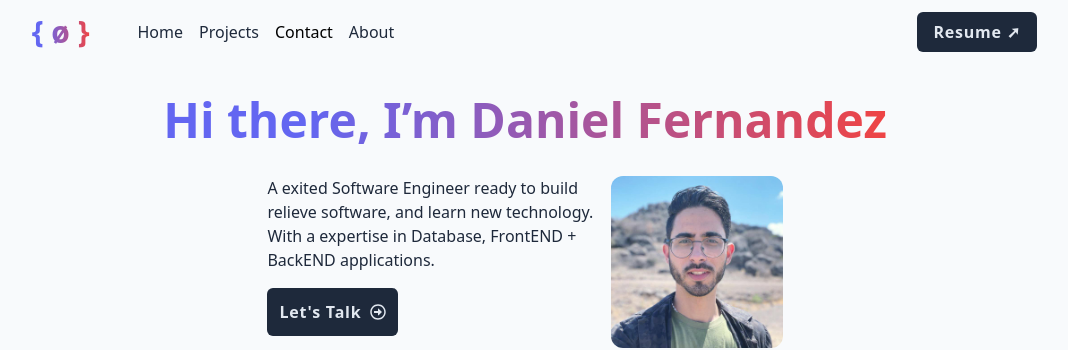
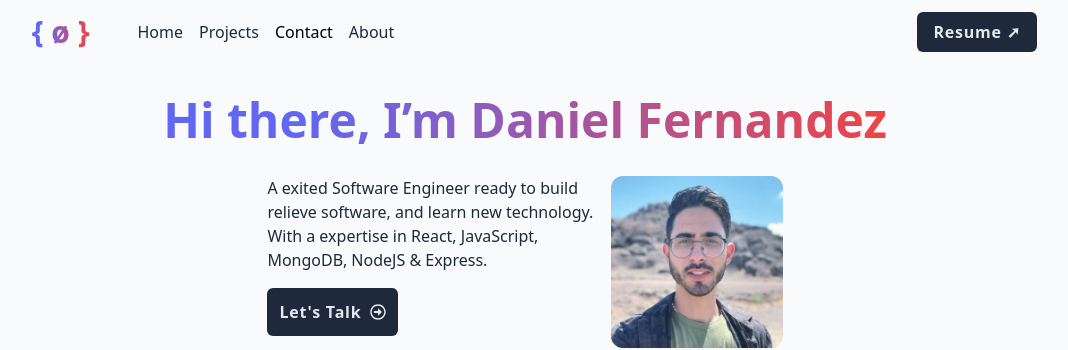
Before and after one commit to danielFernandezDj/dani-portfolio-app, a React (Vite) app: page /about in a window 1280 px wide. Shown: the top 350 px of the page, without its empty margins (115-1183 px from the left). Built offline with nearby package versions, Linux system fonts and the light colour scheme.

Commit message:
Modify the title description at About-page

```diff
--- a/src/pages/About.jsx
+++ b/src/pages/About.jsx
@@ -28,7 +28,7 @@ export default function About() {
                         <div>
                             <p>
                                 A exited Software Engineer ready to build relieve software, and learn new technology.
-                                With a expertise in Database, FrontEND + BackEND applications.
+                                With a expertise in React, JavaScript, MongoDB, NodeJS & Express.
                             </p>
                             <button
                                 onClick={() => scrollToContactSection('contact')}
```
